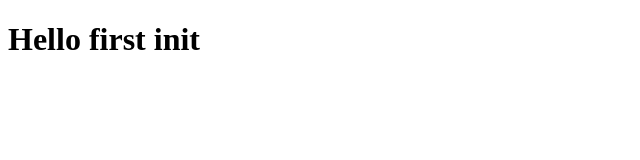
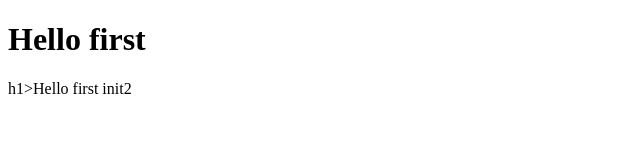
Before and after one commit to KhrystynaVaskovych/gitinit, a plain HTML site: page index.html in a window 1280 px wide. Shown: the whole page, without its empty margins (0-640 px from the left). Drawn offline with Linux system fonts and the light colour scheme.

Commit message:
New commit

```diff
--- a/index.html
+++ b/index.html
@@ -7,6 +7,7 @@
     <title>Document</title>
 </head>
 <body>
-    <h1>Hello first init</h1>
+    <h1>Hello first</h1>
+    h1>Hello first init2</h1>
 </body>
 </html>
```
